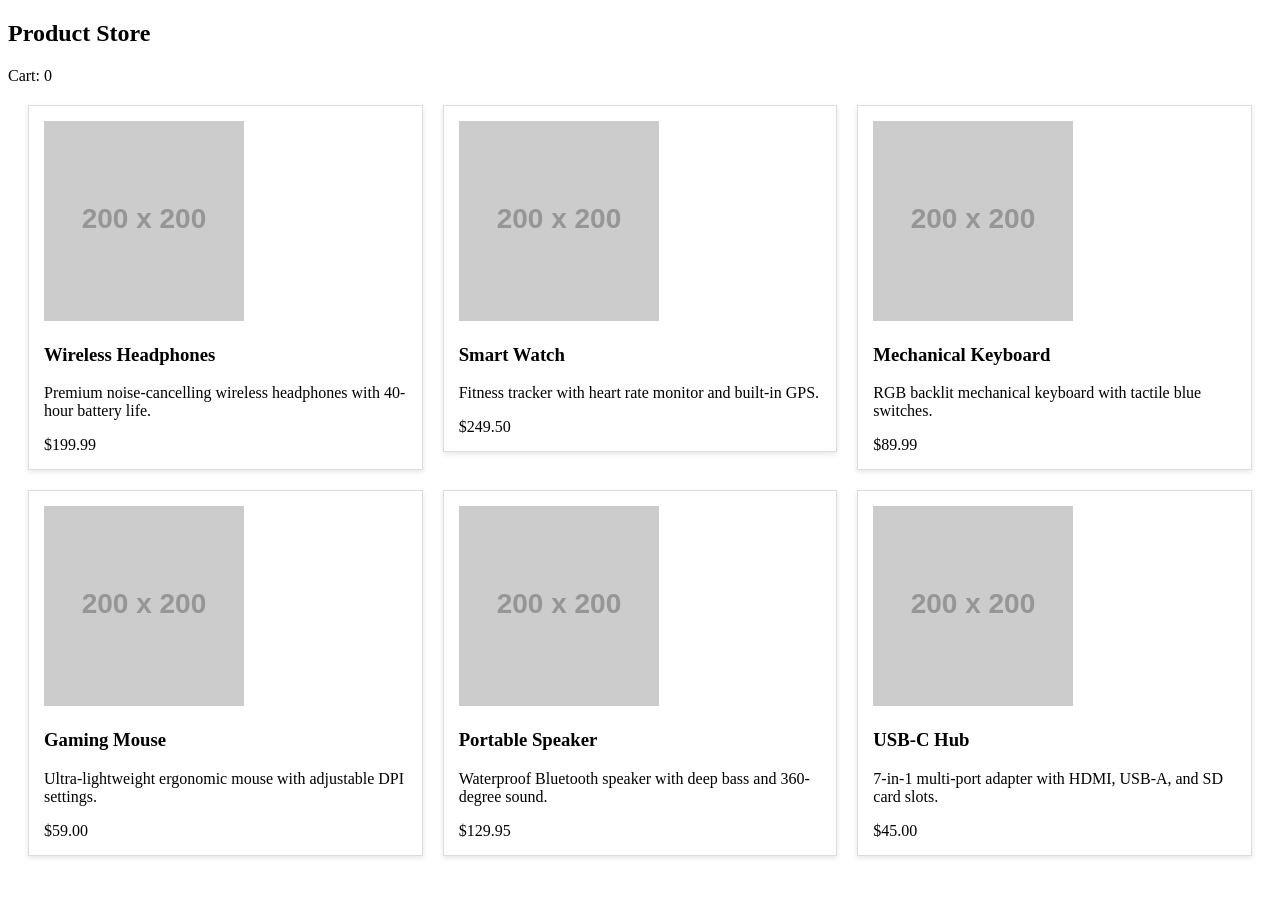
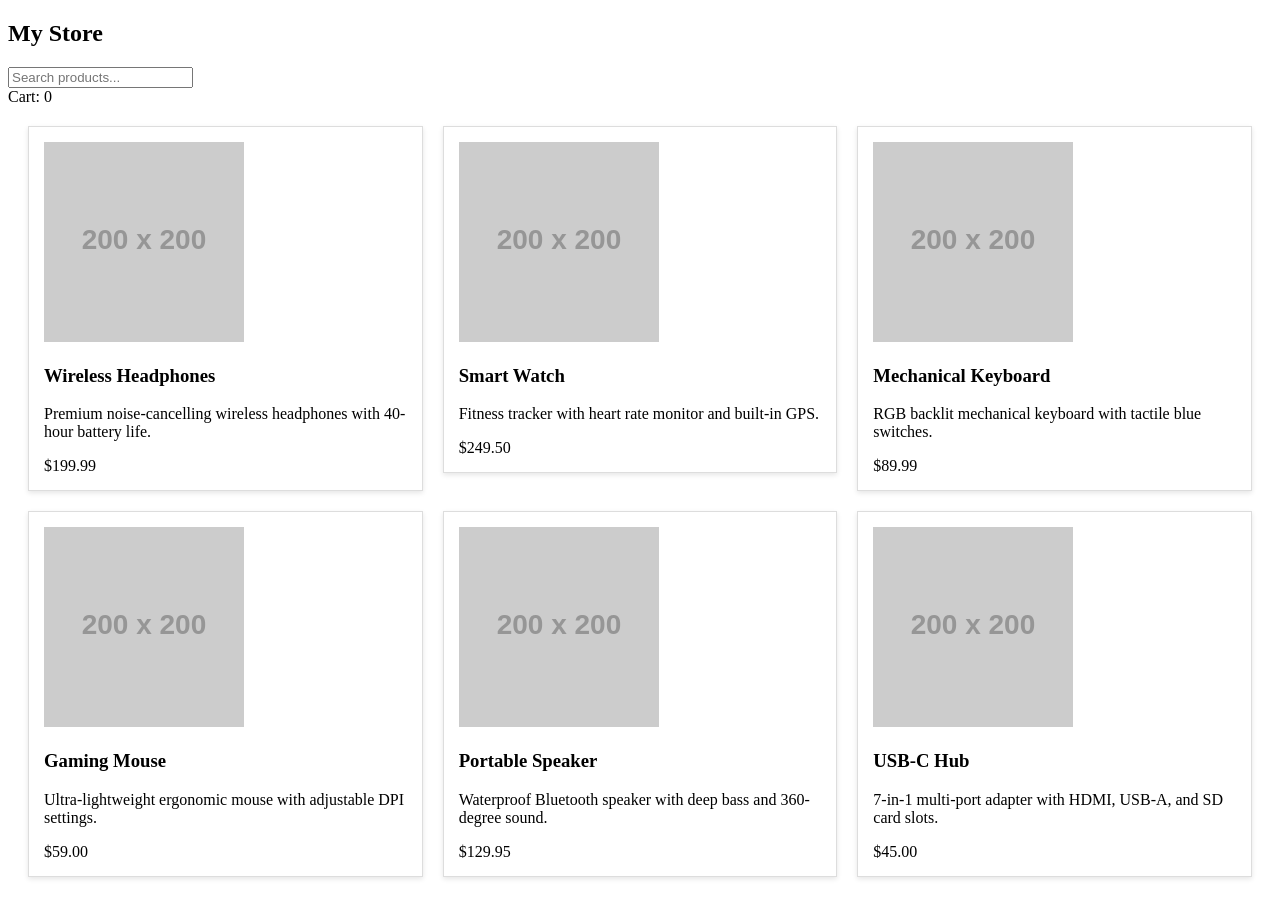
Before and after one commit to snebo/SeamFix-NextGen-Academy-Assignment-2, an Angular app: page / in a window 1280 px wide. Before the commit the page ends 884 px from the top, so only its background shows below. Built offline with nearby package versions, Linux system fonts and the light colour scheme.

Commit message:
feat: add search function to navbar

```diff
--- a/src/app/app.html
+++ b/src/app/app.html
@@ -7,16 +7,19 @@
 <!-- * * * * * * * to get started with your project! * * * * * * * -->
 <!-- * * * * * * * * * * * * * * * * * * * * * * * * * * * * * * * -->
 
-<app-navbar [cartCount]="cart.length"></app-navbar>
+<app-navbar
+  [cartCount]="cart.length"
+  (searchRequest)="handleSearch($event)">
+</app-navbar>
 
 <main class="product-grid">
-  @for (item of products; track item.id) {
+  @for (item of filteredProducts; track item.id) {
     <app-product-card
       [product]="item"
       [isSelected]="isProductInCart(item.id)"
-      (cardClicked)="handleCardClicked($event)"> </app-product-card>
-  }
-</main>
+      (cardClicked)="handleCardClicked($event)">
+    </app-product-card>
+  } </main>
 
 <!-- * * * * * * * * * * * * * * * * * * * * * * * * * * * * * * * * -->
 <!-- * * * * * * * * * * * The content above * * * * * * * * * * * * -->
--- a/src/app/app.ts
+++ b/src/app/app.ts
@@ -58,6 +58,15 @@ export class App {
       imageUrl: 'https://placehold.co/200x200?text=USB+Hub'
     },
   ]
+  filteredProducts: Product[] = [...this.products]
+
+  handleSearch(query: string) {
+    const searchTerm = query.toLowerCase();
+
+    this.filteredProducts = this.products.filter(p =>
+      p.name.toLowerCase().includes(searchTerm)
+    );
+  }
 
   // parent listening for product click
   handleCardClicked(clickedItem: Product) {
--- a/src/app/navbar/navbar.html
+++ b/src/app/navbar/navbar.html
@@ -1,6 +1,5 @@
-<nav>
-  <h1>Product Store</h1>
-  <div class="cart-badge">
-    Cart: <span>{{ cartCount }}</span>
-  </div>
+<nav >
+  <h1>My Store</h1>
+  <app-search-input (searchChanged)="onSearchRelay($event)"></app-search-input>
+  <div class="cart">Cart: {{ cartCount }}</div>
 </nav>
--- a/src/app/navbar/navbar.ts
+++ b/src/app/navbar/navbar.ts
@@ -1,11 +1,17 @@
-import { Component, Input } from '@angular/core';
+import { Component, Input, Output, EventEmitter } from '@angular/core';
+import { SearchInput } from '../search-input/search-input';
 
 @Component({
   selector: 'app-navbar',
-  imports: [],
+  imports: [SearchInput],
   templateUrl: './navbar.html',
   styleUrl: './navbar.css',
 })
 export class Navbar {
   @Input() cartCount: number = 0;
+  @Output() searchRequest = new EventEmitter<string>();
+
+  onSearchRelay(query: string) {
+    this.searchRequest.emit(query); // Passing it up to the Parent (App)
+  }
 }
--- a/src/app/search-input/search-input.ts
+++ b/src/app/search-input/search-input.ts
@@ -1,11 +1,22 @@
-import { Component } from '@angular/core';
+import { Component, EventEmitter, Output } from '@angular/core';
+import { FormsModule } from '@angular/forms';
 
 @Component({
   selector: 'app-search-input',
-  imports: [],
-  templateUrl: './search-input.html',
+  imports: [FormsModule],
+  template: `  <input
+      type="text"
+      [(ngModel)]="searchQuery"
+      (input)="onSearch()"
+      placeholder="Search products...">
+  `,
   styleUrl: './search-input.css',
 })
 export class SearchInput {
+  searchQuery: string = ''
+  @Output() searchChanged = new EventEmitter<string>()
 
+  onSearch() {
+    this.searchChanged.emit(this.searchQuery)
+  }
 }
```
